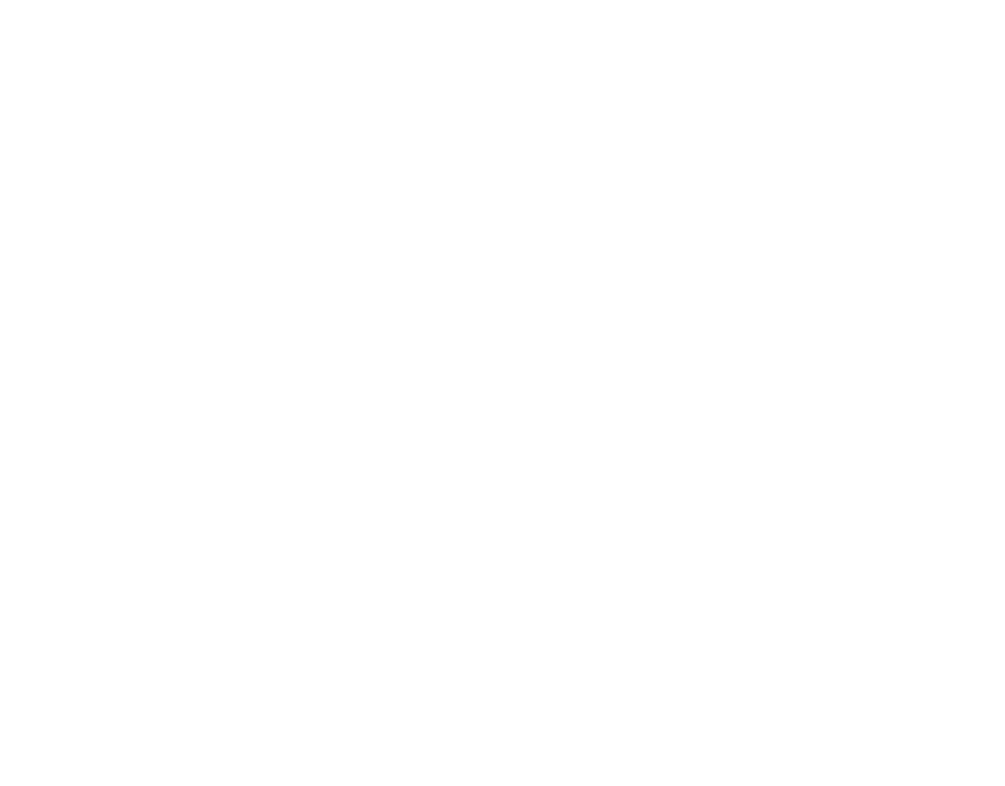
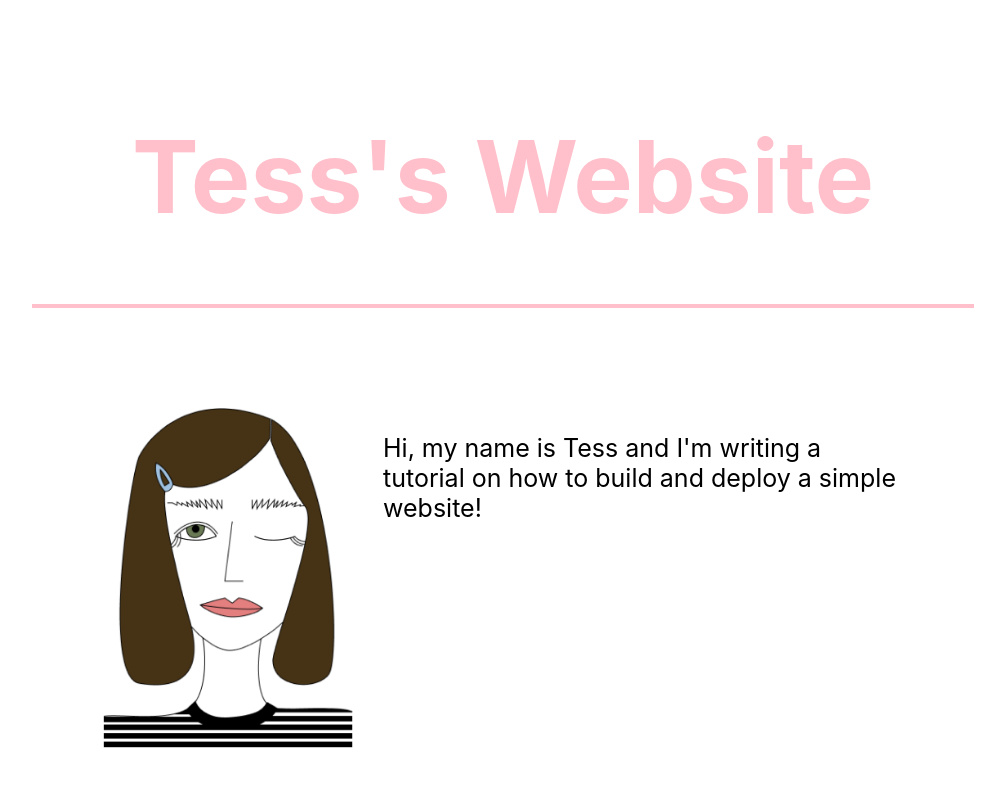
Before and after one commit to frode23/tutorial-website, a plain HTML site: page index.html in a window 1280 px wide. Shown: the whole page, without its empty margins (137-1142 px from the left). Drawn offline with Linux system fonts and the light colour scheme.

Commit message:
added html and css files, and image

```diff
--- a/index.html
+++ b/index.html
@@ -2,8 +2,17 @@
 <html>
 <head>
     <title>Tutorial Website</title>
+    <link rel="stylesheet" type="text/css" href="style.css">
 </head>
 <body>
-
+    <div class="main-container">
+        <div class="header">
+            <h1>Tess's Website</h1>
+        </div>
+        <div class="main-content">
+            <img src="portrait-drawing.png">
+            <p>Hi, my name is Tess and I'm writing a tutorial on how to build and deploy a simple website!</p>
+        </div>
+    </div>
 </body>
 </html>
--- a/style.css
+++ b/style.css
@@ -0,0 +1,40 @@
+body {
+    margin: 0;
+    font-family: -apple-system, BlinkMacSystemFont, 'Segoe UI', Roboto, Oxygen, Ubuntu, Cantarell, 'Open Sans', 'Helvetica Neue', sans-serif;
+}
+
+h1 {
+    color: pink;
+    font-size: 100px;
+}
+
+img {
+    max-width: 250px;
+}
+
+.main-container {
+    width: 100%;
+    height: 100vh;
+    display: flex;
+    flex-direction: column;
+    align-items: center;
+    justify-content: center;
+}
+
+.header {
+    width: auto;
+    border-bottom: 3pt solid pink;
+    padding: 0px 100px;
+    margin-bottom: 100px;
+}
+
+.main-content {
+    display: flex;
+    justify-content: space-between;
+    max-width: 800px;
+}
+
+.main-content p {
+    font-size: 25px;
+    margin-left: 30px;
+}
```
Also changed, not shown: portrait-drawing.png (added).
